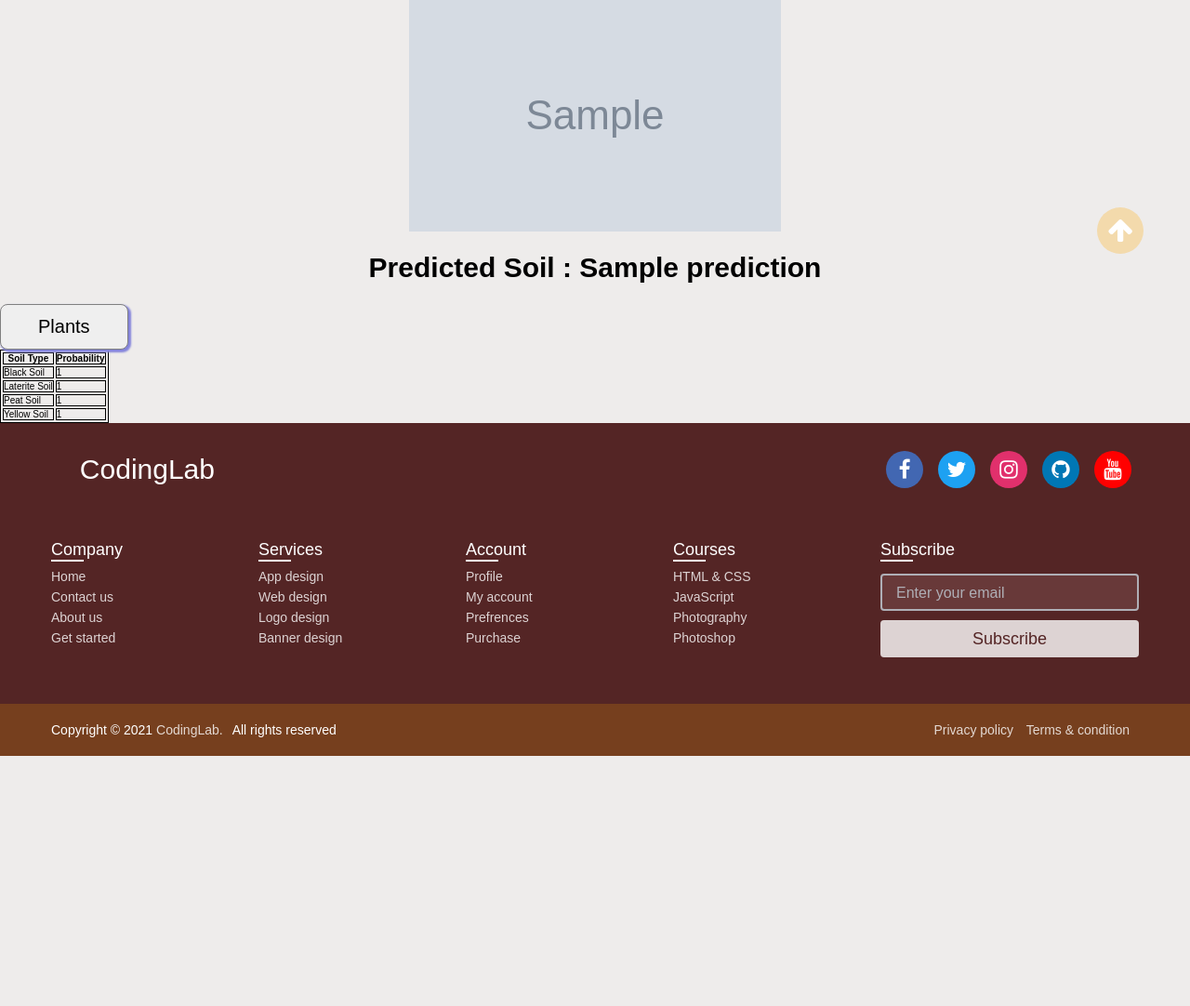
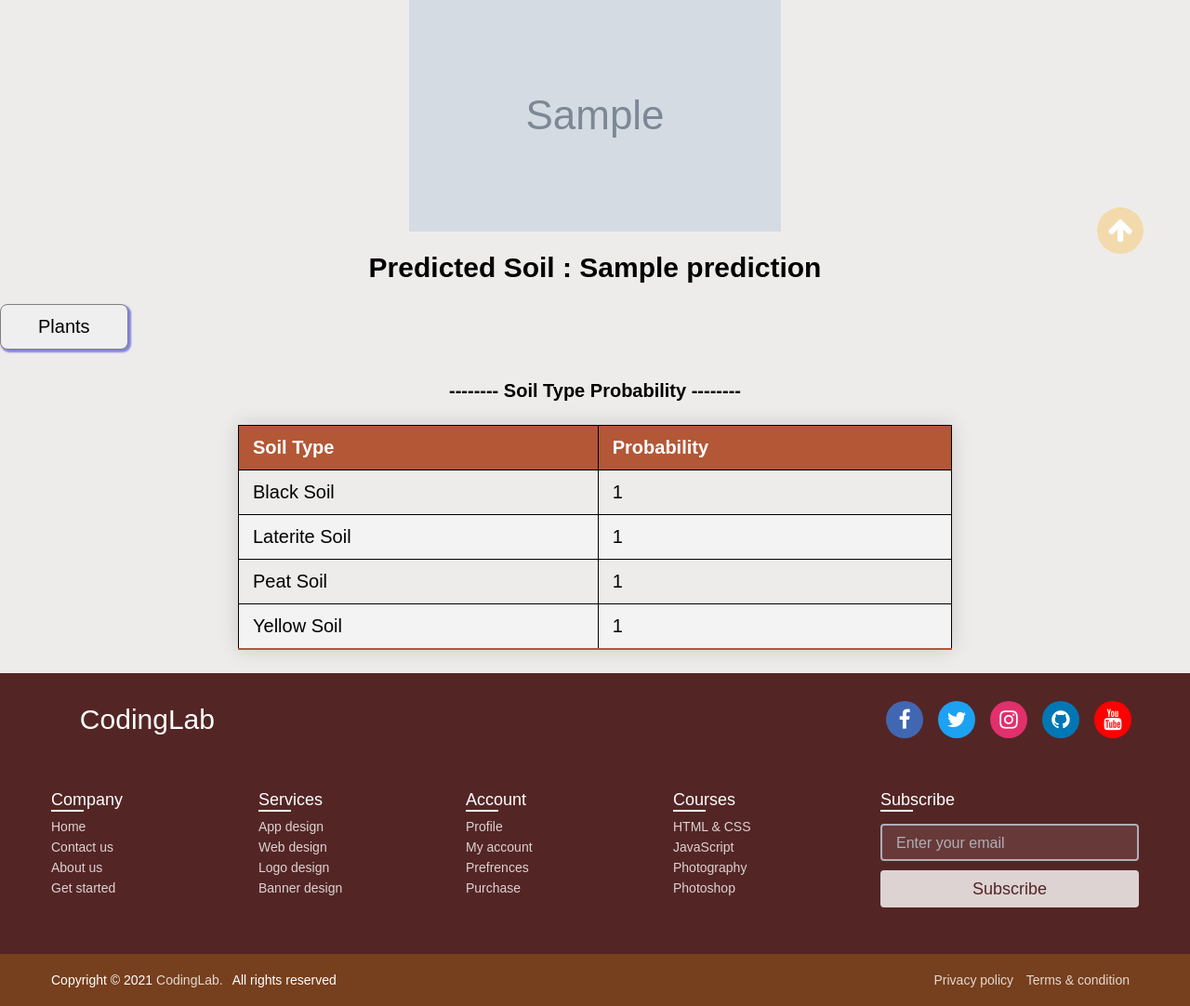
Before and after one commit to KhaaledFarooq/SoilStation-Website, a Flask app: template templates/predict.html in a window 1280 px wide. Shown: the part 487-1569 px from the top of the page at 93% size. Before the commit the page ends 1300 px from the top, so only its background shows below. Run offline with Flask 2, Linux system fonts and the light colour scheme; the template is opened without the code that fills it: most values are stand-ins (such as "Sample title", 1, 10 or a date in 2020); grey boxes marked "Sample" are stand-in pictures.

Commit message:
predict.hlml changes

```diff
--- a/templates/predict.html
+++ b/templates/predict.html
@@ -125,6 +125,12 @@
         text-align: center;
     }
 
+    h3 {
+        font-size: 20px;
+        position: static;
+        text-align: center;
+    }
+
     .center {
         display: block;
         margin-left: auto;
@@ -135,6 +141,54 @@
         position: right;
         margin-left: auto;
         margin-right: auto;
+    }
+
+    .center {
+        margin-left: auto;
+        margin-right: auto;
+    }
+
+    table {
+        width: 60%;
+        position: relative;
+        align-content: center;
+    }
+
+    .styled-table {
+        border-collapse: collapse;
+        margin: 25px 20%;
+        font-size: 2em;
+        font-family: sans-serif;
+        min-width: 400px;
+        box-shadow: 0 0 20px rgba(0, 0, 0, 0.15);
+    }
+
+    .styled-table thead tr {
+        background-color: #b45736;
+        color: #ffffff;
+        text-align: left;
+    }
+
+    .styled-table th,
+    .styled-table td {
+        padding: 12px 15px;
+    }
+
+    .styled-table tbody tr {
+        border-bottom: 1px solid #dddddd;
+    }
+
+    .styled-table tbody tr:nth-of-type(even) {
+        background-color: #f3f3f3;
+    }
+
+    .styled-table tbody tr:last-of-type {
+        border-bottom: 2px solid #b45736;
+    }
+
+    .styled-table tbody tr.active-row {
+        font-weight: bold;
+        color: #b45736;
     }
 </style>
 
@@ -185,18 +239,29 @@
 
     <br /><br />
 
-    <div class="vertical-center">
-        <button>Plants</button>
-    </div>
-    <table>
+
+    <button class="vertical-center">Plants</button>
+
+    <br /><br /> <br /><br />
+    <h3>-------- Soil Type Probability --------</h3>
+
+    <table class="styled-table">
+        <thead>
             <tr>
-            <th>Soil Type</th>
-            <th>Probability</th>
+                <th>
+                    <h4>Soil Type</h4>
+                </th>
+                <th>
+                    <h4>Probability</h4>
+                </th>
             </tr>
+        </thead>
+        <tbody>
             <tr>
                 <td>Black Soil</td>
                 <td>{{blackPercentage}}</td>
             </tr>
+
             <tr>
                 <td>Laterite Soil</td>
                 <td>{{lateralPercentage}}</td>
@@ -209,6 +274,7 @@
                 <td>Yellow Soil</td>
                 <td>{{yellowPercentage}}</td>
             </tr>
+        </tbody>
     </table>
 
     {% endif %}
```
Lines whose indentation alone changed are shown as unchanged.
